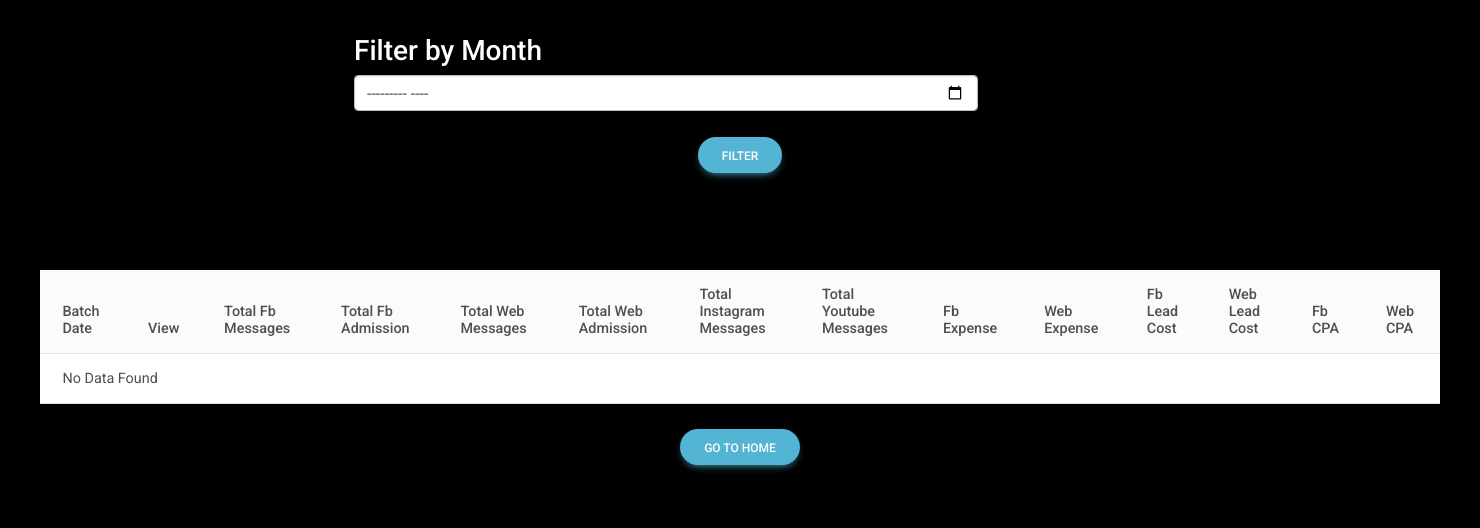
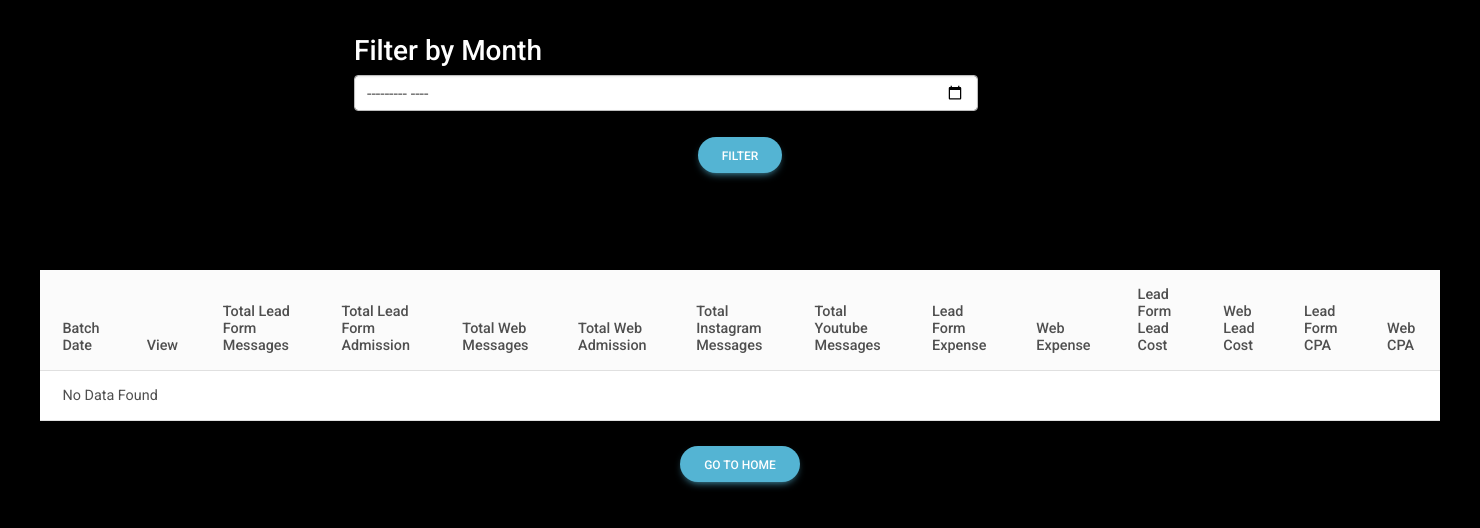
Before and after one commit to kavyashree2023/english_partner, a Django app: page /viewer in a window 1480 px wide; the page is wider, and only the part inside the window is pictured. Shown: the top 528 px of that part. Run offline with Django 5.2, Linux system fonts and the light colour scheme; the visitor is signed in with stand-in values (Sample User, id 1); data that the repository does not hold is empty; some libraries are stand-ins or nearby versions.

Commit message:
fb - lead form

```diff
--- a/value/templates/home/adm.html
+++ b/value/templates/home/adm.html
@@ -170,7 +170,7 @@
                                     </div>
                                 </div>
                                 <div class="col">
-                                    <p>Fb Expense</p>
+                                    <p>Lead Form Expense</p>
                                     <div class="form-outline">
                                         <input type="number"  class="form-control input-custom" name="fbExpense" id="fbExpense"  requiredcomment />
                                         <!-- <label class="form-label" for="form9Example2">Email</label> -->
--- a/value/templates/home/home.html
+++ b/value/templates/home/home.html
@@ -109,7 +109,7 @@
                 >
                   Welcome!
                 </p>
-                <h1 style="font-size: 50px" class="title">Counsellors</h1>
+                <h1 style="font-size: 50px" class="title">Counsellor !</h1>
                 <br /><br />
 
                 <ul
--- a/value/templates/home/total.html
+++ b/value/templates/home/total.html
@@ -93,17 +93,17 @@
         <tr>
           <th>Batch Date</th>
           <th>View</th>
-          <th>Total Fb Messages</th>
-          <th>Total Fb Admission</th>
+          <th>Total Lead Form Messages</th>
+          <th>Total Lead Form Admission</th>
           <th>Total Web Messages</th>
           <th>Total Web Admission</th>
           <th>Total Instagram Messages</th>
           <th>Total Youtube Messages</th>
-          <th>Fb Expense</th>
+          <th>Lead Form Expense</th>
           <th>Web Expense</th>
-          <th>Fb Lead Cost</th>
+          <th>Lead Form Lead Cost</th>
           <th>Web Lead Cost</th>
-          <th>Fb CPA</th>
+          <th>Lead Form CPA</th>
           <th>Web CPA</th>
 
 
--- a/value/templates/home/user.html
+++ b/value/templates/home/user.html
@@ -195,14 +195,14 @@
                             </div>
                             <div class="row mb-4">
                                 <div class="col">
-                                    <p>Number Of FB Messages</p>
+                                    <p>Number Of Lead Form Messages</p>
                                     <div class="form-outline">
                                         <input type="number" class="form-control input-custom"  name="numberOfFbMessages" id="numberOfFbMessages"  requiredcomment />
                                         <!-- <label class="form-label" for="form9Example1">Degree</label> -->
                                     </div>
                                 </div>
                                 <div class="col">
-                                    <p>Number Of FB Admission</p>
+                                    <p>Number Of Lead Form Admission</p>
                                     <div class="form-outline">
                                         <input type="number" class="form-control input-custom"  name="numberOfWebMessages" id="numberOfWebMessages"
                                         requiredcomment  />
--- a/value/templates/home/viewer.html
+++ b/value/templates/home/viewer.html
@@ -54,7 +54,7 @@
           <div class="">
             <div style="width: 70%;">
 
-              <h1>Date filter</h1>
+              <h1>Filter by Month</h1>
               <input type="month" name="month" id="date" class="form-control">
             </div>
           </div>
@@ -80,8 +80,8 @@
         <tr>
           <th>Batch Date</th>
           <th>Counsellor Name</th>
-          <th>No. of Fb Messages</th>
-          <th>No. of Fb Admission </th>
+          <th>No. of Lead Form Messages</th>
+          <th>No. of Lead Form Admission </th>
           <th>No. of Wb Messages</th>
           <th>No. of Wb Admission</th>
           <th>No. of Instagram Messages</th>
```
Also changed, not shown: value/templates/home/main.html (+16 -12 lines).
